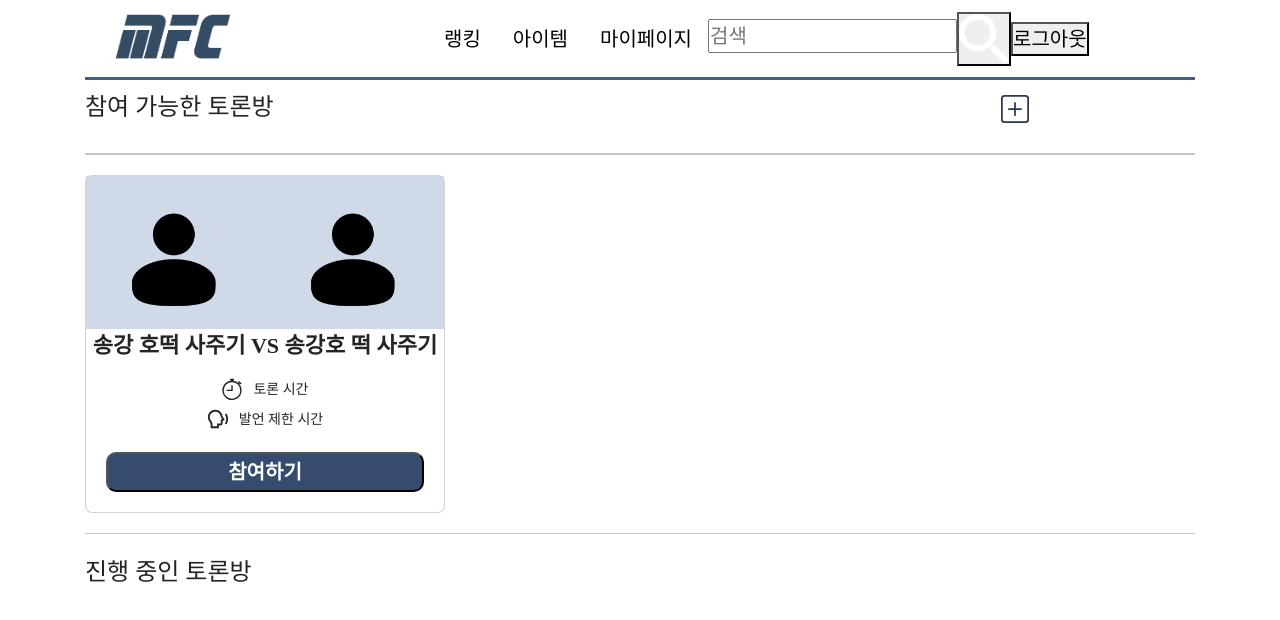
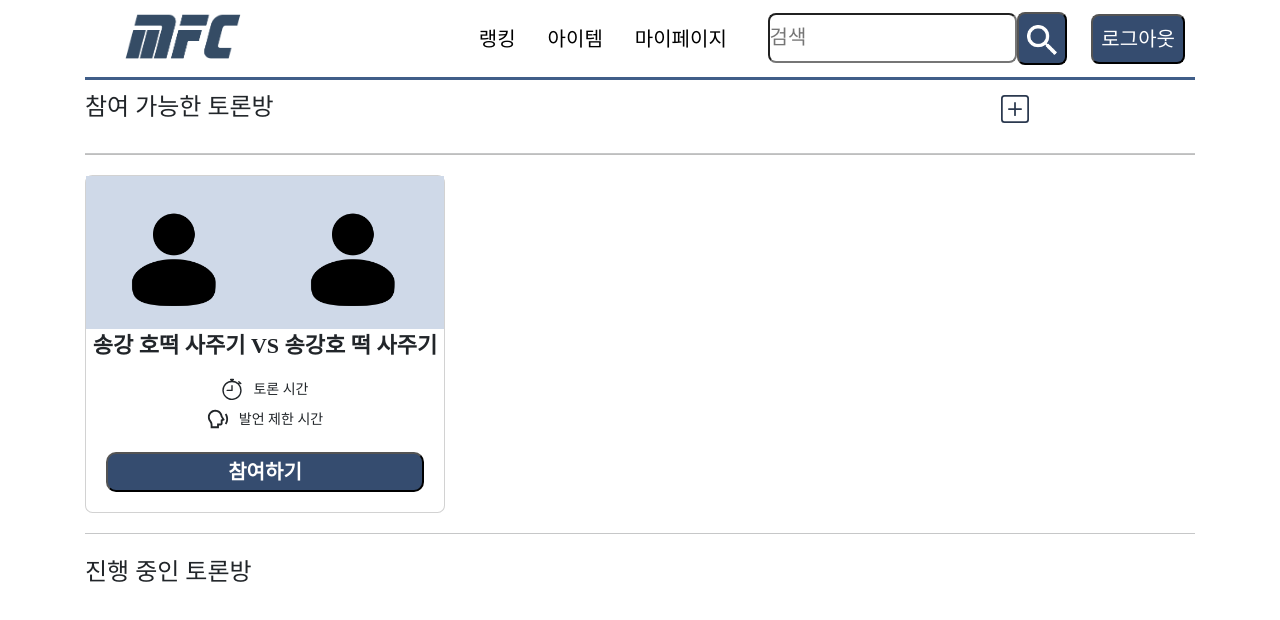
Before and after one commit to limzzum/MFC, a React (Create React App) app in the folder frontend/: page / in a window 1280 px wide. Shown: the top 620 px of the page. Built offline with nearby package versions, Linux system fonts and the light colour scheme.

Commit message:
feat: css 수정

```diff
--- a/frontend/src/components/navBar/navBar.jsx
+++ b/frontend/src/components/navBar/navBar.jsx
@@ -36,7 +36,7 @@ function NavBar() {
                         value={searchTerm}
                         onChange={(e) => setSearchTerm(e.target.value)}
                     />
-                    <button>
+                    <button className={style.btn}>
                         <img className={style.icon} src={searchIcon} alt='검색'/>
                     </button>
                 </form>
--- a/frontend/src/components/navBar/navBar.module.css
+++ b/frontend/src/components/navBar/navBar.module.css
@@ -5,7 +5,10 @@
     display: flex;
     align-items: center;
     font-family: pretender, sans-serif;
+    padding: 10px;
     border-bottom: 3px solid var(--blue-600);
+
+    justify-content: space-between;
 }
 
 .navbarMenu{
@@ -18,3 +21,24 @@
     width: 40%;
     margin: 10px;
 }
+
+.icon {
+    width: 30px;
+    height: auto;
+}
+
+.btn {
+    background-color: var(--blue-700);
+    width: fit-content;
+    height: fit-content;
+    padding: var(--spacing-2);
+
+    border-radius: var(--radius-md);
+    color: var(--white);
+    font-size: var(--text-size-md);
+}
+
+input {
+    height: 50px;
+    border-radius: var(--radius-md);
+}
```
